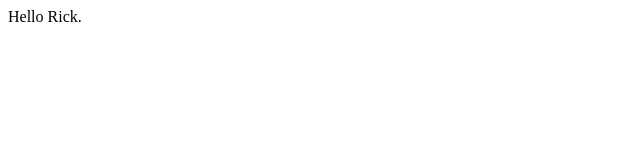
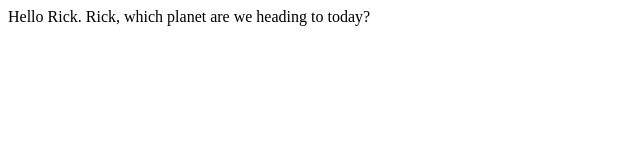
Before and after one commit to Anyway214/where-is-morty, a website: page index.html in a window 1280 px wide. Shown: the whole page, without its empty margins (0-640 px from the left). Drawn offline with Linux system fonts and the light colour scheme.

Commit message:
Updated Morty text

```diff
--- a/index.html
+++ b/index.html
@@ -2,6 +2,7 @@
   <body>
     <div id="app">
       Hello Rick.
+      Rick, which planet are we heading to today?
     </div>
   </body>
 </html>
```
